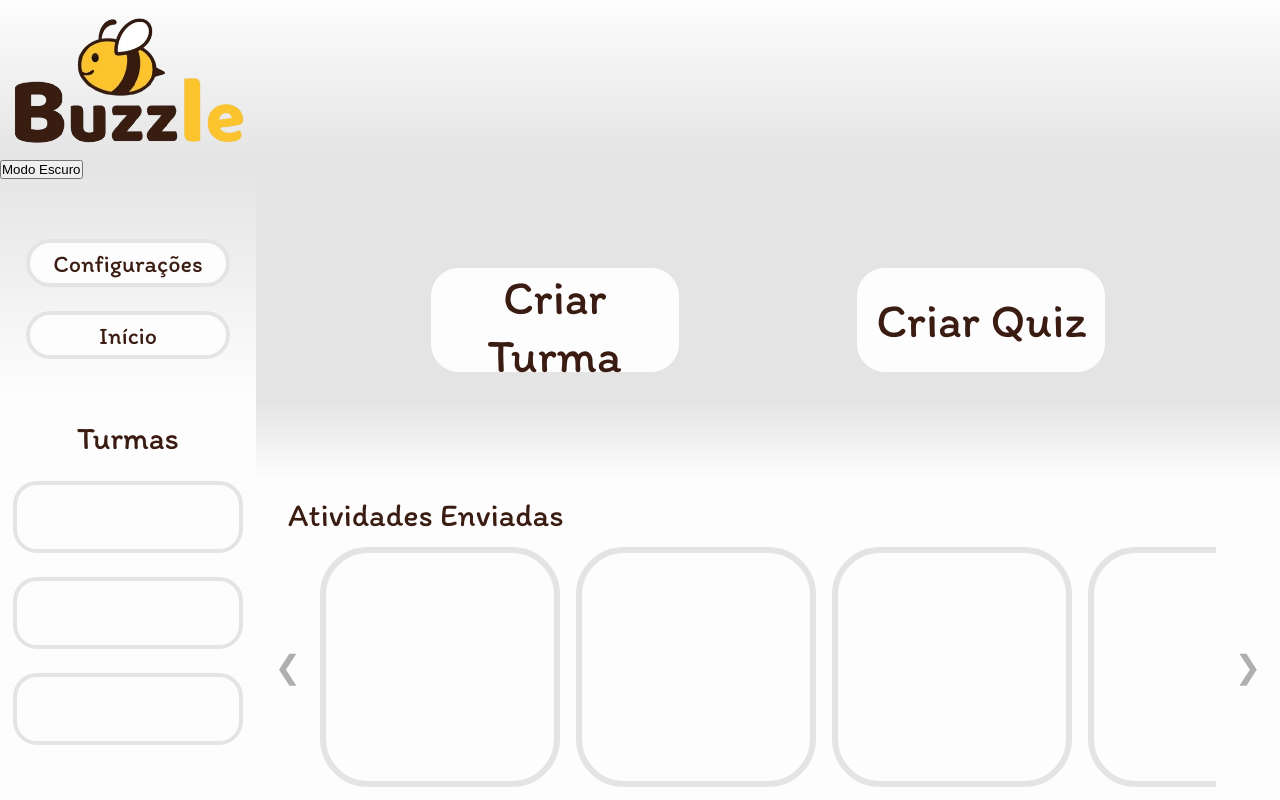
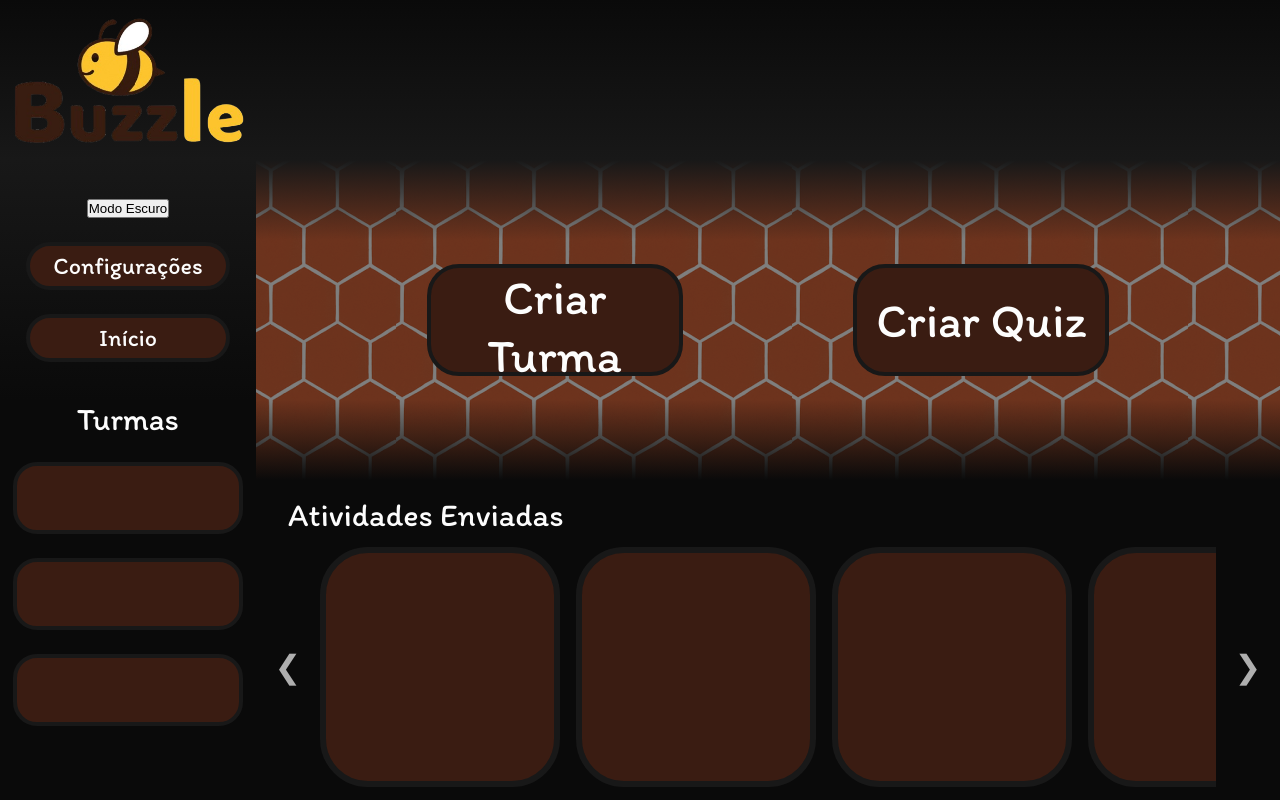
Before and after one commit to caiopalmardemelo/demo_buzzle_pro, a plain HTML site: page public/homeprof.html in a window 1280 px wide. Both pictures are taken after a click on the button "Modo Escuro". Shown: the top 800 px of the page. Drawn offline with Linux system fonts and the light colour scheme.

Commit message:
Add files via upload

```diff
--- a/public/homeprof.css
+++ b/public/homeprof.css
@@ -1,3 +1,10 @@
+:root {
+  --primary-color: #fdfdfd;
+  --secondary-color: #e4e4e4;
+  --tertiary-color: #fdfdfd;
+  --quaternary-color: #3a1c12;
+}
+
 @font-face {
     font-family: buz1;
     src: url(fonte/Itim-Regular.ttf);
@@ -15,7 +22,7 @@ body {
         "aside main main"
         "footer footer footer";
     grid-template-columns: 1fr 2fr 2fr;
-    background-color: #e4e4e4;
+    background-image: url(imagens/colmeianova.png);
 }
 
 header {
@@ -23,7 +30,7 @@ header {
     position: relative;
     width: 100%;
     height: 10rem;
-    background-image: linear-gradient(#fdfdfd, #e4e4e4);
+    background-image: linear-gradient(var(--primary-color), var(--secondary-color));
 }
 
 header section {
@@ -57,7 +64,7 @@ aside {
     position: relative;
     width: 100%;
     height: 100%;
-    background-image: linear-gradient(#e4e4e4, #fdfdfd, #fdfdfd, #fdfdfd, #fdfdfd);
+    background-image: linear-gradient(var(--secondary-color), var(--primary-color), var(--primary-color), var(--primary-color), var(--primary-color));
 }
 
 #secnav{
@@ -73,10 +80,10 @@ aside {
 .navbut{
     width: 80%;
     height: 3rem;
-    background-color: #fdfdfd;
-    border: 0.25rem solid #e4e4e4;
+    background-color: var(--tertiary-color);
+    border: 0.25rem solid var(--secondary-color);
     border-radius: 5rem;
-    color: #3a1c12;
+    color: var(--quaternary-color);
     font-family: buz1;
     font-size: 1.5rem;
     transition: 0.5s;
@@ -95,7 +102,7 @@ aside {
 
 #astitulo{
     text-align: center;
-    color: #3a1c12;
+    color: var(--quaternary-color);
     font-family: buz1;
     font-size: 2rem;
     margin-bottom: 1.5rem;
@@ -112,8 +119,8 @@ aside {
 .divtur{
     width: 90%;
     height: 4.5rem;
-    background-color: #fdfdfd;
-    border: 0.25rem solid #e4e4e4;
+    background-color: var(--tertiary-color);
+    border: 0.25rem solid var(--secondary-color);
     border-radius: 1.5rem;
     cursor: pointer;
     transition: 0.5s;
@@ -129,14 +136,13 @@ main {
     position: relative;
     width: 100%;
     height: 60rem;
-    background-image: url(imagens/colmeianova.png);
     border-radius: 2rem 0 0 0;
 }
 
 #fundo {
     width: 100%;
     height: 20rem;
-    background-image: linear-gradient(#e4e4e4, transparent, transparent, transparent, #fdfdfd);
+    background-image: linear-gradient(var(--secondary-color), transparent, transparent, transparent, var(--primary-color));
     display: flex;
     align-items: center;
     justify-content: space-evenly;
@@ -146,13 +152,13 @@ main {
     width: 25%;
     height: 7rem;
     border-radius: 2rem;
-    border: 0.25rem solid #e4e4e4;
-    background-color: #fdfdfd;
+    border: 0.25rem solid var(--secondary-color);
+    background-color: var(--tertiary-color);
     text-align: center;
     font-size: 3rem;
     transition: 0.2s;
     cursor: pointer;
-    color: #3a1c12;
+    color: var(--quaternary-color);
     font-family: buz1;
 }
 
@@ -165,7 +171,7 @@ main {
 #secmain {
     width: 100%;
     height: calc(100% - 20rem);
-    background-color: #fdfdfd;
+    background-color: var(--primary-color);
     display: flex;
     flex-wrap: wrap;
 }
@@ -178,7 +184,7 @@ main {
 }
 
 #titulo{
-    color: #3a1c12;
+    color: var(--quaternary-color);
     font-family: buz1;
     font-size: 2rem;
     margin-left: 2rem;
@@ -201,7 +207,7 @@ main {
     color: #afafaf;
     cursor: pointer;
     border: none;
-    background-color: #fdfdfd;
+    background-color: var(--primary-color);
     transition: 0.5s;
 }
 
@@ -230,8 +236,8 @@ main {
 .divatv{
     width: 15rem;
     height: 15rem;
-    background-color: #fdfdfd;
-    border: 0.4rem solid #e4e4e4;
+    background-color: var(--tertiary-color);
+    border: 0.4rem solid var(--secondary-color);
     border-radius: 3rem;
     flex-shrink: 0;
     flex-grow: 0;
@@ -249,7 +255,7 @@ footer {
     position: relative;
     width: 100%;
     height: 15rem;
-    background-image: linear-gradient(#fdfdfd, #e4e4e4);
+    background-image: linear-gradient(var(--primary-color), var(--secondary-color));
 }
 
 #secfooter{
@@ -273,3 +279,12 @@ footer {
 .divfot img{
     height: 8rem;
 }
+
+.divfot p{
+    color: var(--quaternary-color);
+    font-family: buz1;
+    font-size: 2rem;
+    margin-left: 2rem;
+    margin-top: 1rem;
+    width: 100%;
+}
--- a/public/homeprof.html
+++ b/public/homeprof.html
@@ -22,8 +22,8 @@
             </section>
         </header>
         <aside>
-            <button onclick="fezes()">Modo Escuro</button>
             <section id="secnav">
+                <button onclick="fezes()">Modo Escuro</button>
                 <button class="navbut">
                     Configurações
                 </button>
@@ -84,7 +84,9 @@
         </main>
         <footer>
             <section id="secfooter">
-                <div></div>
+                <div class="divfot">
+                    <p>Contatos: @marsela</p>
+                </div>
                 <div class="divfot">
                     <img src="imagens/ccm.png">
                     <img src="imagens/governo.png">
--- a/public/script.js
+++ b/public/script.js
@@ -18,5 +18,9 @@ function moveSlide(step) {
 }
 
 function fezes(){
-    document.main.style.backgroundImage = 'url(imagens/colmeiadark)';
+    document.body.style.backgroundImage = 'url(imagens/colmeiadark.png)';
+    document.documentElement.style.setProperty('--primary-color', '#0a0a0a');
+    document.documentElement.style.setProperty('--secondary-color', '#181818');
+    document.documentElement.style.setProperty('--tertiary-color', '#3a1c12');
+    document.documentElement.style.setProperty('--quaternary-color', '#fdfdfd');
 }
```
Also changed, not shown: 2 other files.
